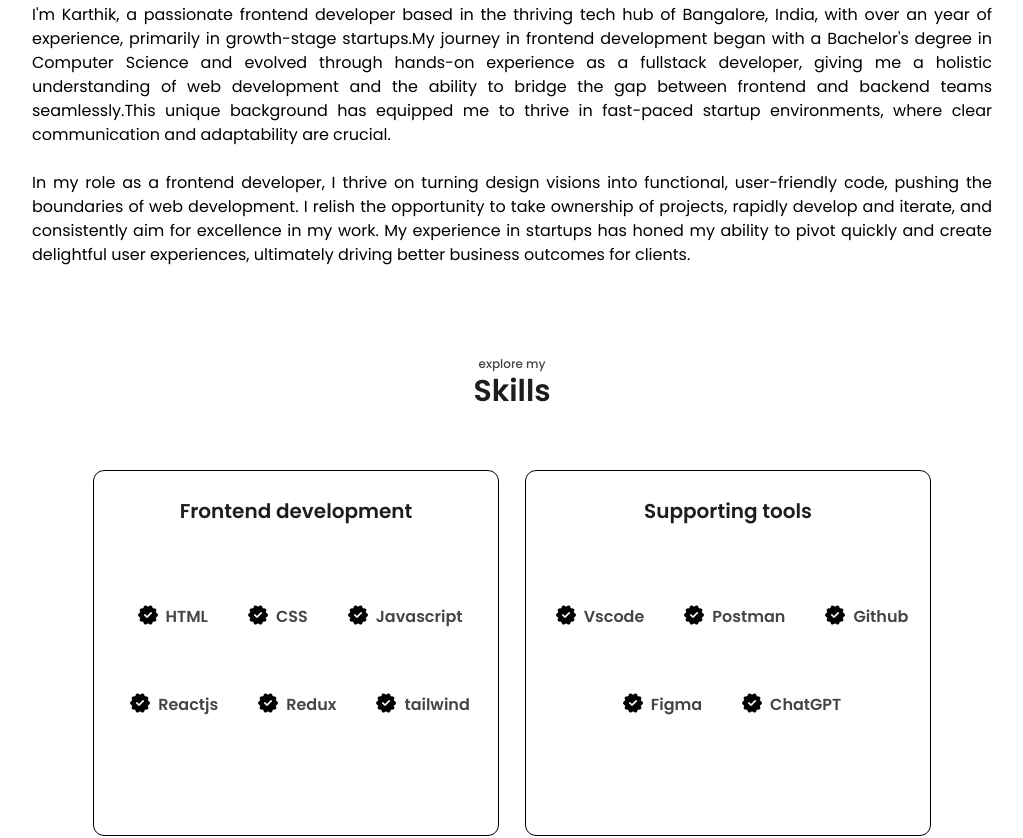
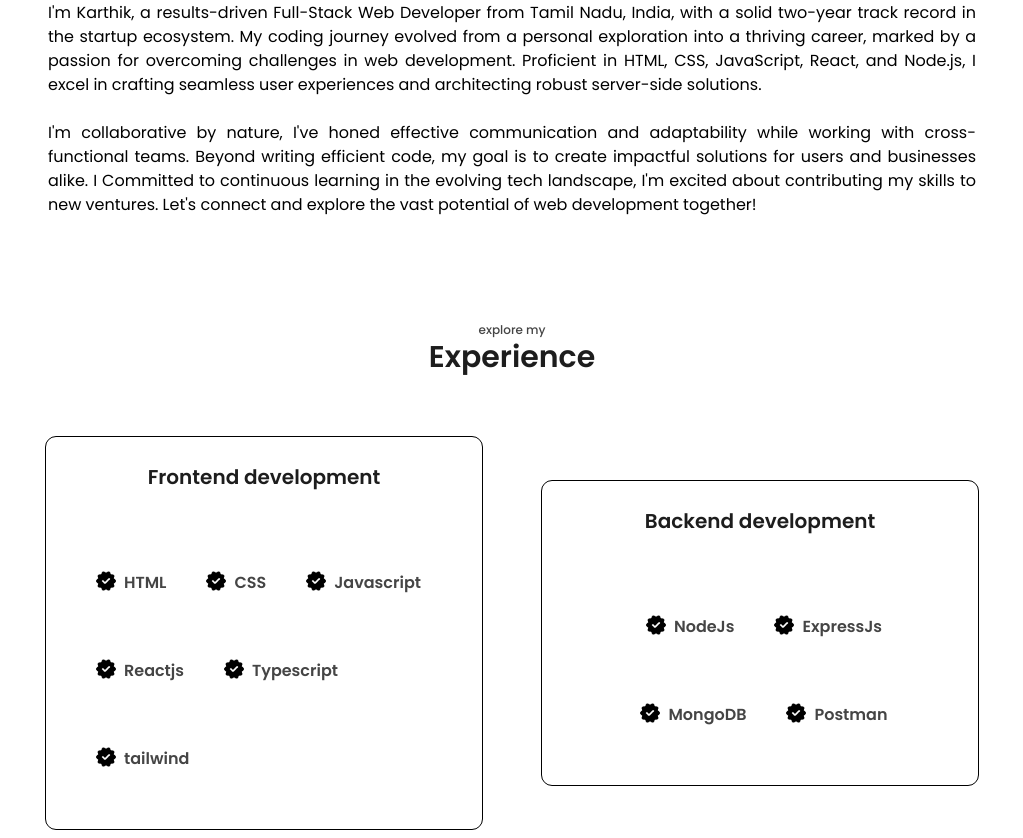
Before and after one commit to kar-ke/portfolio, a React (Create React App) app: page / in a window 1280 px wide. Shown: the part 1040-1878 px from the top of the page, without its empty margins (128-1151 px from the left). Built offline with nearby package versions, Linux system fonts and the light colour scheme.

Commit message:
bug fixes

```diff
--- a/src/Components/About.jsx
+++ b/src/Components/About.jsx
@@ -7,39 +7,72 @@ import { BiDownArrowAlt } from 'react-icons/bi';
 
 const About = () => {
   return (
-    <section name="About" className='mobile:mt-16 laptop:mt-0 desktop:mt-16'>
-        <div className='flex justify-center mb-6  animate-bounce'>
+		<section
+			name="About"
+			className="mobile:mt-16 laptop:mt-0 desktop:mt-16">
+			<div className="flex justify-center mb-6  animate-bounce">
 				<BiDownArrowAlt size={28} />
 			</div>
-        <div className='flex mobile:flex-col mt-16 '>
-            <div className='flex flex-col justify-center items-center'>
-                <p className='text-[12px] font-medium text-[#454545]'>get to know more</p>
-                <h1 className='text-3xl text-[#1D1D1D] font-semibold'>About me</h1>
+			<div className="flex mobile:flex-col mt-16 ">
+				<div className="flex flex-col justify-center items-center">
+					<p className="text-[12px] font-medium text-[#454545]">
+						get to know more
+					</p>
+					<h1 className="text-3xl text-[#1D1D1D] font-semibold">
+						About me
+					</h1>
 				</div>
-            <div className='flex flex-col tablet:flex-row justify-center mobile:mt-6 mt-16 laptop:mt-8'>
-                <div className='flex flex-col justify-center items-center outline outline-offset-2 outline-1 outline-black-500 rounded-lg h-[140px] w-[350px] laptop:h-[170] laptop:w-[450px] desktop:w-[550px] desktop:h-[170px] mx-4 mt-12'>
-                    <img className='h-10 w-10 mb-2' src={experience} alt='experience logo'></img>
-                    <h1 className='text-xl font-semibold text-[#1D1D1D] '>Experience</h1>
-                    <p>1+ years </p>
+				<div className="flex flex-col tablet:flex-row justify-center items-center mx-6 mobile:mt-6 mt-16 laptop:mt-8 desktop:mx-80 laptop:mx-40 tablet:mx-14">
+					<div className="flex flex-col flex-grow justify-center items-center outline outline-offset-2 outline-1 outline-black-500 rounded-lg h-[170px] w-full  mx-4 mt-12 mobile:mt-6">
+						<img
+							className="h-10 w-10 mb-2"
+							src={experience}
+							alt="experience logo"></img>
+						<h1 className="text-xl font-semibold text-[#1D1D1D] ">
+							Experience
+						</h1>
+						<p>2 years </p>
 						<p>in fullstack development</p>
 					</div>
-                <div className='flex flex-col justify-center items-center outline outline-offset-2 outline-1 outline-black-500 rounded-lg h-[140px] w-[350px] laptop:h-[170] laptop:w-[450px] desktop:w-[550px] desktop:h-[170px] mobile:mx-4 mobile:my-6 tablet:mt-12 laptop:mt-12 desktop:mt-12'>
-                    <img className='h-10 w-10 mb-2' src={educationLogo} alt='education logo'></img>
-                    <h1 className='text-xl font-semibold text-[#1D1D1D] '>Education</h1>
+					<div className="flex flex-col flex-grow justify-center items-center outline outline-offset-2 outline-1 outline-black-500 rounded-lg h-[170px] w-full mx-4 mt-12 mobile:mt-6">
+						<img
+							className="h-10 w-10 mb-2"
+							src={educationLogo}
+							alt="education logo"></img>
+						<h1 className="text-xl font-semibold text-[#1D1D1D] ">
+							Education
+						</h1>
 						<p>Bachelor's in Computer Science</p>
 						<p>Master's in Computer Application*</p>
 					</div>
 				</div>
-            <div className=' my-8'>
-                    <p className='mx-6 tablet:mx-16 laptop:mx-40 desktop:mx-96 text-justify'>I'm Karthik, a passionate frontend developer based in the thriving tech hub of Bangalore, India, with over an year of experience, primarily in growth-stage startups.My journey in frontend development began with a Bachelor's degree in Computer Science and evolved through hands-on experience as a fullstack developer, giving me a holistic understanding of web development and the ability to bridge the gap between frontend and backend teams seamlessly.This unique background has equipped me to thrive in fast-paced startup environments, where clear communication and adaptability are crucial.</p> <br/>
-                    <p className='mx-6 tablet:mx-16 laptop:mx-40 desktop:mx-96 text-justify'>
-                    In my role as a frontend developer, I thrive on turning design visions into functional, user-friendly code, pushing the boundaries of web development. I relish the opportunity to take ownership of projects, rapidly develop and iterate, and consistently aim for excellence in my work. My experience in startups has honed my ability to pivot quickly and create delightful user experiences, ultimately driving better business outcomes for clients.
+				<div className="my-12">
+					<p className="mx-6 tablet:mx-16 laptop:mx-44 desktop:mx-[330px] text-justify">
+						I'm Karthik, a results-driven Full-Stack Web Developer
+						from Tamil Nadu, India, with a solid two-year track
+						record in the startup ecosystem. My coding journey
+						evolved from a personal exploration into a thriving
+						career, marked by a passion for overcoming challenges in
+						web development. Proficient in HTML, CSS, JavaScript,
+						React, and Node.js, I excel in crafting seamless user
+						experiences and architecting robust server-side
+						solutions.
+					</p>{" "}
+					<br />
+					<p className="mx-6 tablet:mx-16 laptop:mx-44 desktop:mx-[330px] text-justify">
+						I'm collaborative by nature, I've honed effective
+						communication and adaptability while working with
+						cross-functional teams. Beyond writing efficient code,
+						my goal is to create impactful solutions for users and
+						businesses alike. I Committed to continuous learning in the
+						evolving tech landscape, I'm excited about contributing
+						my skills to new ventures. Let's connect and explore the
+						vast potential of web development together!
 					</p>
 				</div>
-
 			</div>
 		</section>
-  )
+  );
 }
 
 export default About
--- a/src/Components/Skills.jsx
+++ b/src/Components/Skills.jsx
@@ -1,57 +1,8 @@
 import React from "react";
 import verifiedlogo from "../Asserts/verify.png";
+import { frontendSkills, backendSkills } from "../Content/Menuitems.js";
 
 const Skills = () => {
-	const links = [
-		{
-			id: 1,
-			link: "HTML",
-		},
-		{
-			id: 2,
-			link: "CSS",
-		},
-		{
-			id: 3,
-			link: "Javascript",
-		},
-		{
-			id: 4,
-			link: "Reactjs",
-		},
-		{
-			id: 4,
-			link: "Redux",
-		},
-		{
-			id: 4,
-			link: "tailwind",
-		},
-	];
-
-	const links2 = [
-		{
-			id: 1,
-			link: "Vscode",
-		},
-		{
-			id: 1,
-			link: "Postman",
-		},
-		{
-			id: 1,
-			link: "Github",
-		},
-		{
-			id: 1,
-			link: "Figma",
-		},
-		{
-			id: 1,
-			link: "ChatGPT",
-		},
-	];
-
 	return (
 		<div
 			name="Experience"
@@ -61,18 +12,19 @@ const Skills = () => {
 					explore my
 				</p>
 				<h1 className="text-3xl text-[#1D1D1D] font-semibold">
-					Skills
+					Experience
 				</h1>
 			</div>
 
-			<div className="flex mobile:flex-col tablet:flex-row justify-center mobile:gap-8 tablet:gap-0 mt-16 laptop:mt-16 ">
-				<div className="outline outline-offset-2 outline-1 outline-black-500 rounded-lg mx-4 tablet:h-[22.5rem] tablet:w-[25rem] laptop:w-[25rem] desktop:w-[34rem]">
-					<h1 className="flex text-xl text-[#1D1D1D] font-semibold justify-center top-0 my-6">
+			<div className="flex flex-col justify-center items-center mobile:gap-8 tablet:flex-row mt-16 mx-6 laptop:mx-40 desktop:mx-80">
+				<div className="flex flex-col flex-grow justify-center outline outline-offset-2 outline-1 outline-black-500 rounded-lg mx-4 w-full ">
+					<h1 className=" text-xl text-[#1D1D1D] text-center font-semibold top-0 my-6">
 						Frontend development
 					</h1>
-					<ul className="flex flex-wrap justify-center py-10 items-center gap-8">
-						{links.map(({ link }) => (
-							<li className="flex align-baseline  my-4 ">
+
+					<ul className="flex flex-wrap justify-start py-10 items-center gap-8 px-10">
+						{frontendSkills.map(({ link, id }) => (
+							<li key={id} className="flex align-baseline  my-4 ">
 								<img
 									className="h-5 mx-2"
 									src={verifiedlogo}
@@ -84,13 +36,14 @@ const Skills = () => {
 						))}
 					</ul>
 				</div>
-				<div className="justify-center items-center outline outline-offset-2 outline-1 outline-black-500 rounded-lg mx-4 tablet:h-[22.5rem] tablet:w-[25rem] laptop:w-[25rem] desktop:w-[34rem]">
-					<h1 className="flex text-xl text-[#1D1D1D] justify-center font-semibold my-6">
-						Supporting tools
+
+				<div className="flex flex-col flex-grow justify-start outline outline-offset-2 outline-1 outline-black-500 rounded-lg mx-4 w-full">
+					<h1 className="text-xl text-[#1D1D1D] text-center font-semibold my-6">
+						Backend development
 					</h1>
-					<ul className="flex flex-wrap justify-center items-center py-10 gap-8  ">
-						{links2.map(({ link }) => (
-							<li className="flex align-baseline my-4">
+					<ul className="flex flex-wrap justify-center py-10 items-center gap-8 px-10">
+						{backendSkills.map(({ link, id }) => (
+							<li key={id} className="flex align-baseline my-4">
 								<img
 									className="h-5 mx-2"
 									src={verifiedlogo}
--- a/src/Content/Menuitems.js
+++ b/src/Content/Menuitems.js
@@ -1,7 +1,6 @@
-
 // Menuitem for Navbar
 
-const links = [
+export const links = [
 	{
 		id: 1,
 		link: "About",
@@ -20,6 +19,48 @@ const links = [
 	},
 ];
 
+export const frontendSkills = [
+	{
+		id: 1,
+		link: "HTML",
+	},
+	{
+		id: 2,
+		link: "CSS",
+	},
+	{
+		id: 3,
+		link: "Javascript",
+	},
+	{
+		id: 4,
+		link: "Reactjs",
+	},
+	{
+		id: 5,
+		link: "Typescript",
+	},
+	{
+		id: 6,
+		link: "tailwind",
+	},
+];
 
-
-export default links;
+export const backendSkills = [
+	{
+		id: 1,
+		link: "NodeJs",
+	},
+	{
+		id: 2,
+		link: "ExpressJs",
+	},
+	{
+		id: 3,
+		link: "MongoDB",
+	},
+	{
+		id: 4,
+		link: "Postman",
+	},
+];
```
Also changed, not shown: src/Components/NavBar.jsx (+6 -2 lines). Lines whose indentation alone changed are shown as unchanged.
